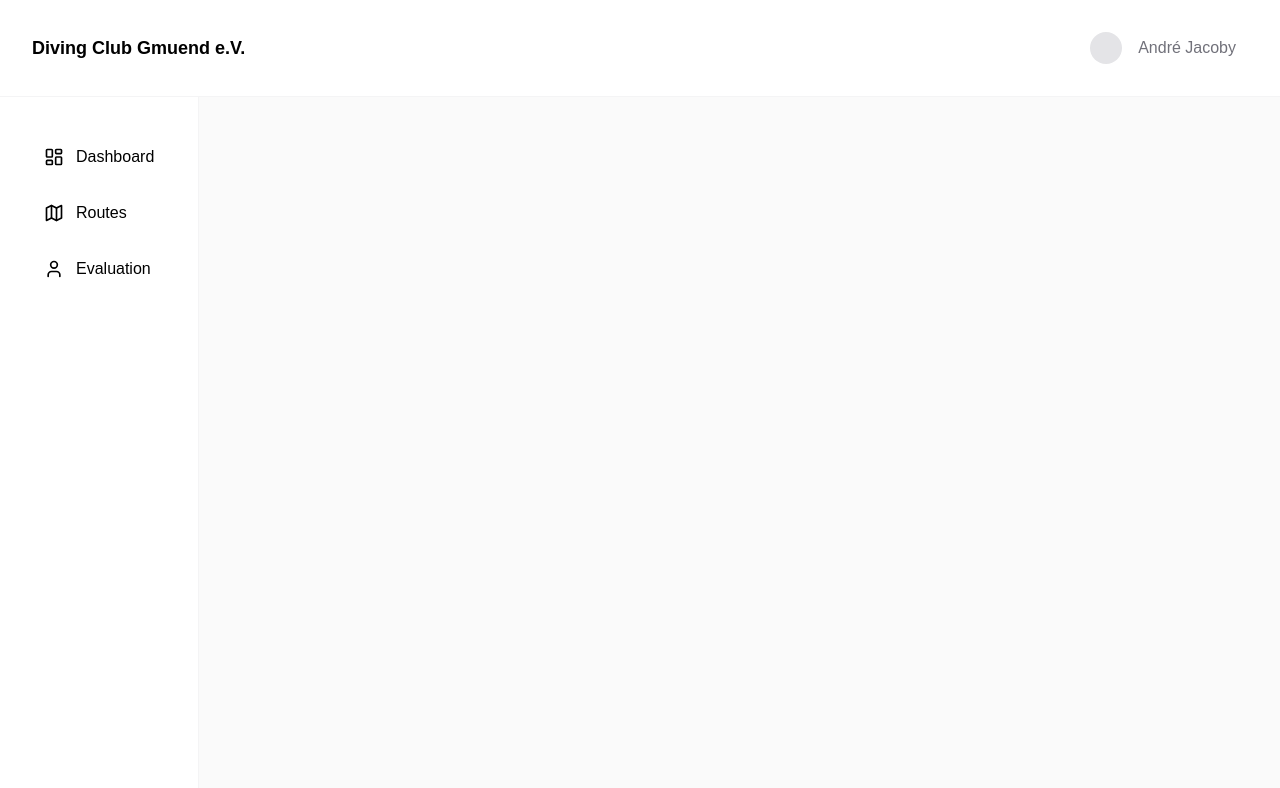
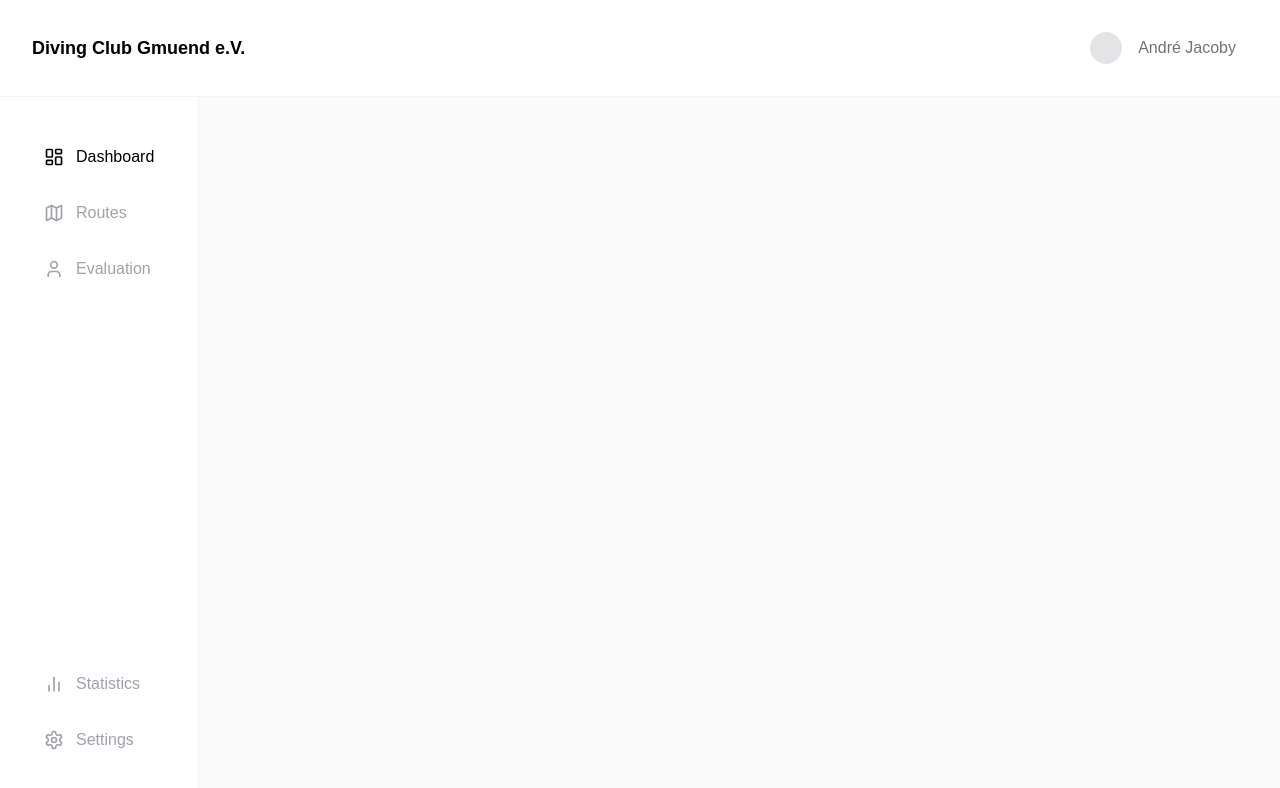
Before and after one commit to floriandwt/Dive, a Next.js app in the folder dive/: page / in a window 1280 px wide. Shown: the top 788 px of the page. Built offline with nearby package versions, Linux system fonts and the light colour scheme; a web font is replaced by a local one.

Commit message:
Platform

```diff
--- a/dive/src/components/Sidebar.js
+++ b/dive/src/components/Sidebar.js
@@ -1,23 +1,55 @@
-import Link from "next/link"
-import * as Icon from "lucide-react"
+import Link from "next/link";
+import * as Icon from "lucide-react";
 
-function Sidebar() {
+function Sidebar({ currentTab, setCurrentTab }) {
   return (
-    <div className="px-8 h-full border-r border-r-zinc-100 py-10 flex flex-col gap-4">
-        <Link href="#" className="px-3 py-2 hover:bg-zinc-100 transition-all cursor-pointer rounded-md flex items-center gap-3">
+    <div className="px-8 h-full border-r border-r-zinc-100 py-10 flex flex-col justify-between gap-4 text-zinc-400">
+      <div className="flex flex-col gap-4">
+        <Link
+          href="#"
+          className={"px-3 py-2 hover:bg-zinc-100 transition-all cursor-pointer rounded-md flex items-center gap-3 " + (currentTab === "Dashboard" && "text-black")}
+          onClick={() => setCurrentTab("Dashboard")}
+        >
           <Icon.LayoutDashboard size={20} />
           Dashboard
         </Link>
-        <Link href="#" className="px-3 py-2 hover:bg-zinc-100 transition-all cursor-pointer rounded-md flex items-center gap-3">
+        <Link
+          href="#"
+          className={"px-3 py-2 hover:bg-zinc-100 transition-all cursor-pointer rounded-md flex items-center gap-3 " + (currentTab === "Routes" && "text-black")}
+          onClick={() => setCurrentTab("Routes")}
+        >
           <Icon.MapIcon size={20} />
           Routes
         </Link>
-        <Link href="#" className="px-3 py-2 hover:bg-zinc-100 transition-all cursor-pointer rounded-md flex items-center gap-3">
+        <Link
+          href="#"
+          className={"px-3 py-2 hover:bg-zinc-100 transition-all cursor-pointer rounded-md flex items-center gap-3 " + (currentTab === "Evaluation" && "text-black")}
+          onClick={() => setCurrentTab("Evaluation")}
+        >
           <Icon.User size={20} />
           Evaluation
         </Link>
       </div>
-  )
+      <div className="flex flex-col gap-4">
+      <Link
+          href="#"
+          className={"px-3 py-2 hover:bg-zinc-100 transition-all cursor-pointer rounded-md flex items-center gap-3 " + (currentTab === "Statistics" && "text-black")}
+          onClick={() => setCurrentTab("Statistics")}
+        >
+          <Icon.BarChart2 size={20} />
+          Statistics
+        </Link>
+        <Link
+          href="#"
+          className={"px-3 py-2 hover:bg-zinc-100 transition-all cursor-pointer rounded-md flex items-center gap-3 " + (currentTab === "Settings" && "text-black")}
+          onClick={() => setCurrentTab("Settings")}
+        >
+          <Icon.Settings size={20} />
+          Settings
+        </Link>
+      </div>
+    </div>
+  );
 }
 
-export default Sidebar
+export default Sidebar;
--- a/dive/src/pages/index.js
+++ b/dive/src/pages/index.js
@@ -1,10 +1,11 @@
 import Navigation from "@/components/Navigation";
 import Sidebar from "@/components/Sidebar";
-import { useEffect } from "react";
+import { useEffect, useState } from "react";
 import io from "socket.io-client";
 let socket;
 
 const Home = () => {
+  const [currentTab, setCurrentTab] = useState("Dashboard");
   // useEffect(() => socketInitializer(), []);
 
   const socketInitializer = async () => {
@@ -24,7 +25,7 @@ const Home = () => {
     <main className="h-screen w-screen flex flex-col items-start justify-start">
       <Navigation />
       <div className="w-full h-full flex">
-        <Sidebar />
+        <Sidebar currentTab={currentTab} setCurrentTab={setCurrentTab} />
         <div className="h-full w-full bg-zinc-50"></div>
       </div>
     </main>
```
Lines whose indentation alone changed are shown as unchanged.
